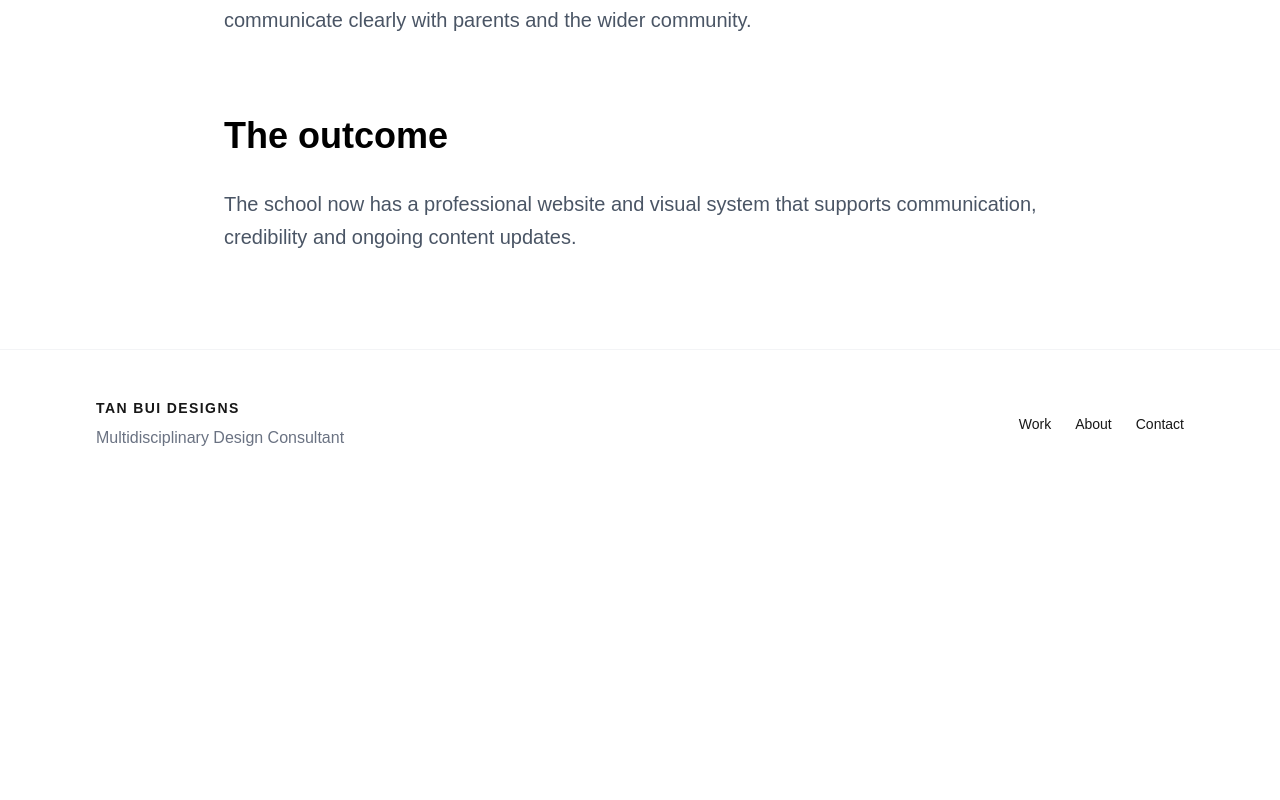
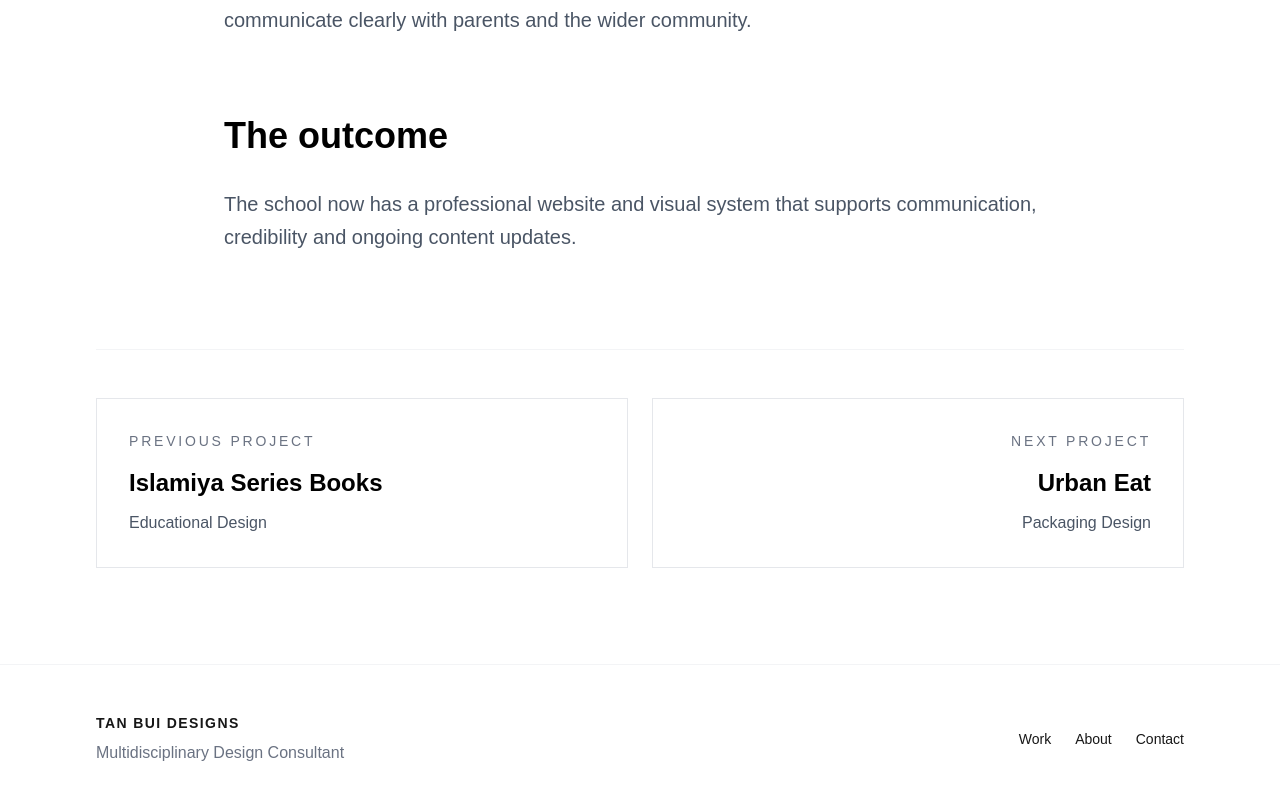
Before and after one commit to tanbuidesigns/tan-bui-designs, a Next.js app: page /work/al-furqaan-school in a window 1280 px wide. Shown: the part 1656-2456 px from the top of the page. Before the commit the page ends 2154 px from the top, so only its background shows below. Built offline with nearby package versions, Linux system fonts and the light colour scheme.

Commit message:
Add previous and next project navigation

```diff
--- a/src/app/work/[slug]/page.tsx
+++ b/src/app/work/[slug]/page.tsx
@@ -1,4 +1,5 @@
 import Image from "next/image";
+import Link from "next/link";
 import { projects } from "@/data/projects";
 import { notFound } from "next/navigation";
 
@@ -8,11 +9,17 @@ export default async function ProjectPage({
   params: Promise<{ slug: string }>;
 }) {
   const { slug } = await params;
-  const project = projects.find((item) => item.slug === slug);
+  const projectIndex = projects.findIndex((item) => item.slug === slug);
+  const project = projects[projectIndex];
 
   if (!project) {
     notFound();
   }
+
+  const previousProject =
+    projects[(projectIndex - 1 + projects.length) % projects.length];
+
+  const nextProject = projects[(projectIndex + 1) % projects.length];
 
   return (
     <main className="bg-white text-black">
@@ -79,6 +86,40 @@ export default async function ProjectPage({
           {project.outcome}
         </p>
       </section>
+
+      <section className="max-w-6xl mx-auto px-8 pb-24">
+        <div className="grid md:grid-cols-2 gap-6 border-t border-gray-100 pt-12">
+          <Link
+            href={`/work/${previousProject.slug}`}
+            className="group border border-gray-200 p-8 hover:border-black transition"
+          >
+            <p className="text-sm uppercase tracking-[0.2em] text-gray-500 mb-4">
+              Previous Project
+            </p>
+
+            <h3 className="text-2xl font-semibold mb-3 group-hover:underline underline-offset-8">
+              {previousProject.title}
+            </h3>
+
+            <p className="text-gray-600">{previousProject.category}</p>
+          </Link>
+
+          <Link
+            href={`/work/${nextProject.slug}`}
+            className="group border border-gray-200 p-8 hover:border-black transition text-left md:text-right"
+          >
+            <p className="text-sm uppercase tracking-[0.2em] text-gray-500 mb-4">
+              Next Project
+            </p>
+
+            <h3 className="text-2xl font-semibold mb-3 group-hover:underline underline-offset-8">
+              {nextProject.title}
+            </h3>
+
+            <p className="text-gray-600">{nextProject.category}</p>
+          </Link>
+        </div>
+      </section>
     </main>
   );
 }
```
